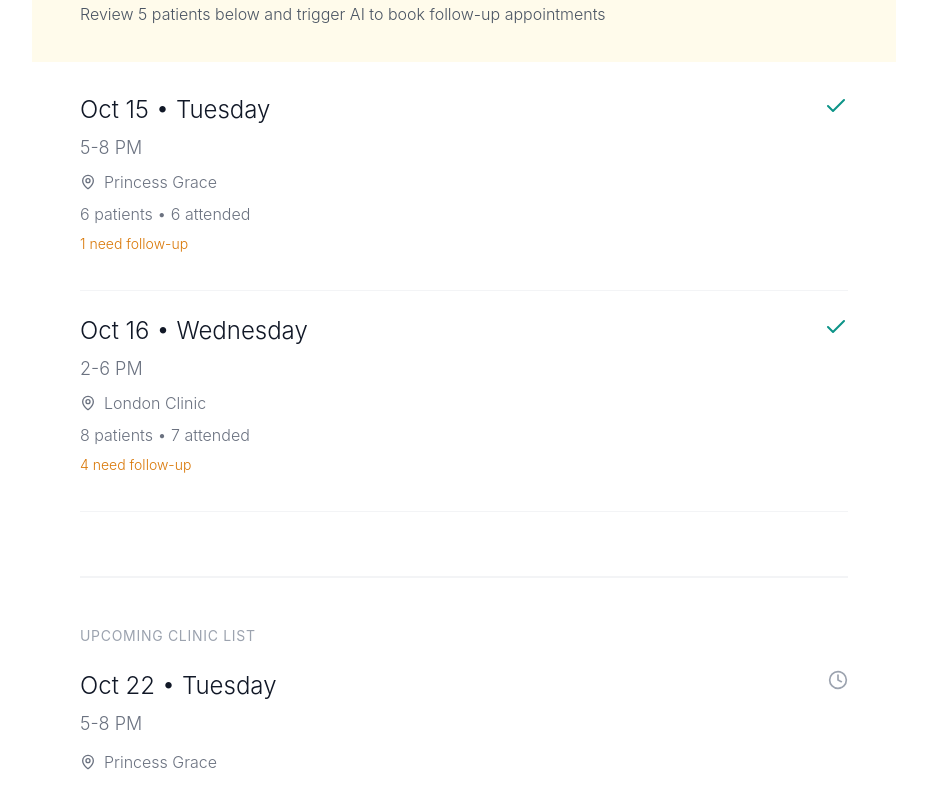
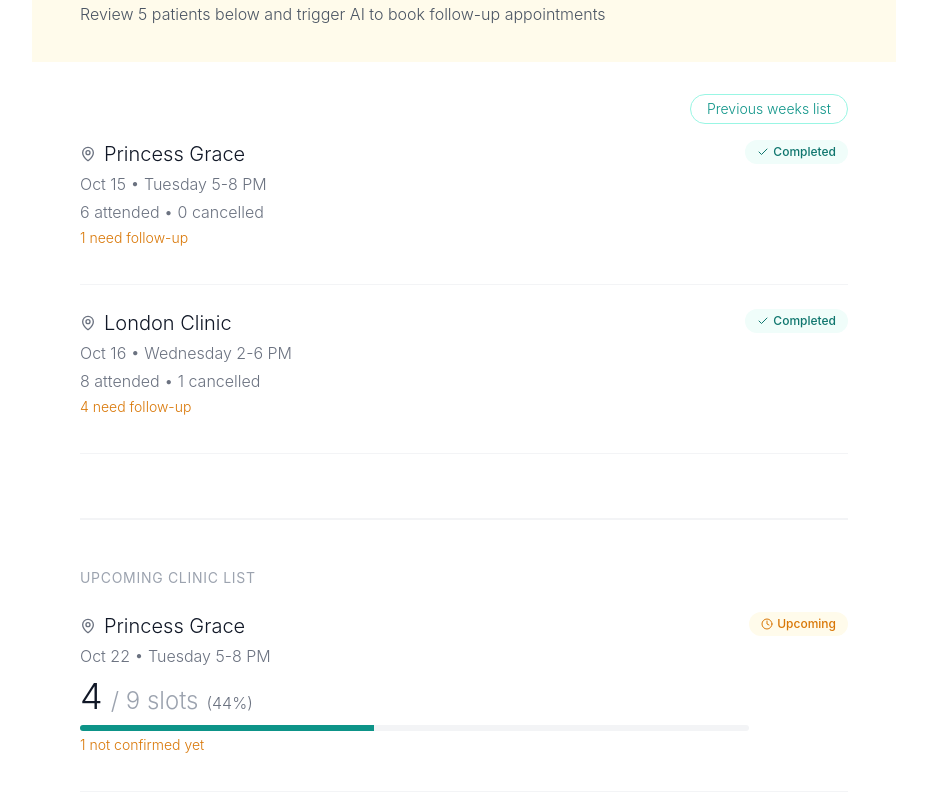
Before and after one commit to usrchnraj/minimal_dashboard_callai, a Next.js app: page /dashboard in a window 1280 px wide. Shown: the part 620-1415 px from the top of the page, without its empty margins (176-1103 px from the left). Built offline with nearby package versions, Linux system fonts and the light colour scheme.

Commit message:
Update doctor dashboard (filters, followup UI, patient details, 12hr time format)

```diff
--- a/app/api/clinics/completed/route.ts
+++ b/app/api/clinics/completed/route.ts
@@ -12,12 +12,49 @@ function formatTimeRange(start: string | null, end: string | null) {
   return `${fmt(start)} – ${fmt(end)}`;
 }
 
-export async function GET() {
-  // ✅ Lazy-load Neon only when executed at runtime
+export async function GET(req: Request) {
+  const url = new URL(req.url);
+  const mode = url.searchParams.get("mode"); // 'lastweek' or 'all'
+
   const { neon } = await import("@neondatabase/serverless");
   const sql = neon(process.env.DATABASE_URL!);
 
-  const rows = await sql/* sql */`
+  let rows;
+
+  if (mode === "lastweek") {
+    // ✅ Get only the two most recent distinct clinic dates (Tue + Wed only)
+    rows = await sql/* sql */`
+      WITH recent_clinic_dates AS (
+        SELECT DISTINCT appointment_date
+        FROM appointments
+        WHERE appointment_date <= CURRENT_DATE
+          AND EXTRACT(DOW FROM appointment_date) IN (2,3)
+        ORDER BY appointment_date DESC
+        LIMIT 2
+      )
+      SELECT
+        a.clinic_id,
+        a.appointment_date,
+        a.appointment_time,
+        a.insurance_company,
+        a.payment_method,
+        c.name AS clinic_name,
+        p.name AS patient_name,
+        p.phone AS patient_phone,
+        p.email AS patient_email,
+        p.reason_for_visit,
+        cs.start_time,
+        cs.end_time
+      FROM appointments a
+      JOIN clinics c ON a.clinic_id = c.id
+      JOIN patients p ON a.patient_id = p.id
+      LEFT JOIN clinic_schedule cs ON cs.clinic_id = c.id
+      WHERE a.appointment_date IN (SELECT appointment_date FROM recent_clinic_dates) AND a.status IN ('confirmed', 'completed', 'scheduled')
+      ORDER BY a.appointment_date ASC, a.appointment_time ASC;
+    `;
+  } else {
+    // 📜 Full historical completed list
+    rows = await sql/* sql */`
       SELECT
         a.clinic_id,
         a.appointment_date,
@@ -33,10 +70,11 @@ export async function GET() {
       JOIN clinics c ON a.clinic_id = c.id
       JOIN patients p ON a.patient_id = p.id
       LEFT JOIN clinic_schedule cs ON cs.clinic_id = c.id
-    WHERE a.appointment_date <= CURRENT_DATE
+      WHERE a.appointment_date <= CURRENT_DATE AND a.status IN ('confirmed', 'completed', 'scheduled')
       ORDER BY a.appointment_date ASC, a.appointment_time ASC
-    LIMIT 50;
+      LIMIT 100;
     `;
+  }
 
   const clinicsMap: Record<string, any> = {};
   for (const r of rows) {
@@ -64,7 +102,11 @@ export async function GET() {
       insurance,
       attended: true,
       needsFollowup: Math.random() > 0.6,
+      phone: r.patient_phone,
+      email: r.patient_email,
+      appointment_time: r.appointment_time,
     });
+
   }
 
   return NextResponse.json(Object.values(clinicsMap));
--- a/app/api/clinics/upcoming/route.ts
+++ b/app/api/clinics/upcoming/route.ts
@@ -32,8 +32,7 @@ export async function GET() {
     JOIN clinics c ON a.clinic_id = c.id
     JOIN patients p ON a.patient_id = p.id
     LEFT JOIN clinic_schedule cs ON cs.clinic_id = c.id
-    WHERE a.appointment_date > CURRENT_DATE
-    ORDER BY a.appointment_date ASC, a.appointment_time ASC
+    WHERE a.appointment_date > CURRENT_DATE AND a.status IN ('confirmed', 'completed', 'scheduled')
     LIMIT 50;
   `;
 
--- a/app/dashboard/page.tsx
+++ b/app/dashboard/page.tsx
@@ -5,6 +5,15 @@ import React, { useEffect, useState } from 'react';
 import { Phone, Check, AlertCircle, Clock, MapPin, ChevronRight, Calendar } from 'lucide-react';
 import Link from 'next/link';
 import { useRouter } from 'next/navigation';
+
+function formatTo12Hour(time: string | null | undefined) {
+  if (!time) return "";
+  const [hours, minutes] = time.split(":").map(Number);
+  const period = hours >= 12 ? "PM" : "AM";
+  const hr = ((hours + 11) % 12) + 1;
+  const min = minutes?.toString().padStart(2, "0") ?? "00";
+  return `${hr}:${min} ${period}`;
+}
 
 export default function DashboardPage() {
   const router = useRouter();
@@ -24,8 +33,15 @@ export default function DashboardPage() {
     'Elizabeth Clark': false,
   });
 
+  // track which option each patient selected
+  const [selectedPatientStatus, setSelectedPatientStatus] = useState<Record<string, string | null>>({});
+
   const [thisWeekClinics, setThisWeekClinics] = useState<any[]>([]);
   const [nextWeekClinics, setNextWeekClinics] = useState<any[]>([]);
+  const [showAllClinics, setShowAllClinics] = useState(false);
+  const [thisWeekClinicsFull, setThisWeekClinicsFull] = useState<any[]>([]);
+
+
 
   // ---- LIVE DATA TOGGLE + STATE (new, safe) ----
   const useLiveData = process.env.NEXT_PUBLIC_USE_LIVE_DATA === 'true';
@@ -34,11 +50,40 @@ export default function DashboardPage() {
 
   async function fetchClinics() {
     try {
+      const mode = showAllClinics ? "all" : "lastweek";
       const [completedRes, upcomingRes] = await Promise.all([
-        fetch('/api/clinics/completed', { cache: 'no-store' }),
+        fetch(`/api/clinics/completed?mode=${mode}`, { cache: "no-store" }),
         fetch('/api/clinics/upcoming', { cache: 'no-store' }),
       ]);
       const completed = await completedRes.json();
+
+
+      function filterLastWeekClinics(allClinics: any[]) {
+        return allClinics.filter((clinic: any) => {
+          const clinicDate = new Date(clinic.appointment_date || clinic.date);
+          const today = new Date();
+          const day = clinicDate.getDay(); // 0=Sun, 1=Mon, 2=Tue, etc.
+
+          const mondayThisWeek = new Date(today);
+          mondayThisWeek.setDate(today.getDate() - ((today.getDay() + 6) % 7));
+          const mondayLastWeek = new Date(mondayThisWeek);
+          mondayLastWeek.setDate(mondayThisWeek.getDate() - 7);
+          const sundayLastWeek = new Date(mondayLastWeek);
+          sundayLastWeek.setDate(mondayLastWeek.getDate() + 6);
+
+          return (
+            clinicDate >= mondayLastWeek &&
+            clinicDate <= sundayLastWeek &&
+            (day === 2 || day === 3)
+          );
+        });
+      }
+      // ✅ Filter completed clinics → only last week (Tue & Wed)
+      const filteredCompleted = filterLastWeekClinics(completed);
+      setThisWeekClinicsFull(Array.isArray(completed) ? completed : []);
+      setThisWeekClinics(Array.isArray(filteredCompleted) ? filteredCompleted : []);
+
+
       const upcoming = await upcomingRes.json();
 
       // Very defensive: only accept arrays
@@ -52,7 +97,7 @@ export default function DashboardPage() {
   }
 
   fetchClinics();
-}, [useLiveData]);
+}, [useLiveData, showAllClinics]);
 
   const handleLogout = async () => {
     await fetch('/api/logout', { method: 'POST' });
@@ -159,6 +204,115 @@ export default function DashboardPage() {
     }));
   };
 
+  // ============== PATIENT DETAIL VIEW (unchanged) ==============
+  if (selectedPatient) {
+    return (
+      <div className="min-h-screen bg-white p-6 md:p-12">
+        <div className="max-w-2xl mx-auto">
+          <button
+            onClick={() => setSelectedPatient(null)}
+            className="text-gray-400 hover:text-gray-600 mb-8 text-sm font-light"
+          >
+            ← Back
+          </button>
+
+          <div className="space-y-12">
+            <div>
+              <div className="text-5xl font-light text-gray-900 mb-2">
+                {selectedPatient.name}
+              </div>
+              <div className="text-xl text-gray-400 font-light">
+                {selectedPatient.age} years old
+              </div>
+            </div>
+
+            <div className="space-y-6">
+              {/* Appointment */}
+              <div>
+                <div className="text-xs text-gray-400 uppercase tracking-wider mb-1">Appointment</div>
+                <div className="text-2xl font-light text-gray-900">
+                  {selectedPatient.clinicDate} • {selectedPatient.clinicDay}
+                </div>
+                <div className="text-xl text-gray-500 font-light mt-1">
+                  {formatTo12Hour(selectedPatient.appointmentTime || selectedPatient.time)} • {selectedPatient.clinic}
+                </div>
+              </div>
+
+              {/* Reason */}
+              <div>
+                <div className="text-xs text-gray-400 uppercase tracking-wider mb-1">Reason</div>
+                <div className="text-2xl font-light text-gray-900">
+                  {selectedPatient.reason}
+                </div>
+              </div>
+
+              {/* Insurance + Type */}
+              <div className="grid grid-cols-2 gap-6">
+                <div>
+                  <div className="text-xs text-gray-400 uppercase tracking-wider mb-1">Insurance</div>
+                  <div className="text-xl font-light text-gray-900">
+                    {selectedPatient.insurance}
+                  </div>
+                </div>
+                <div>
+                  <div className="text-xs text-gray-400 uppercase tracking-wider mb-1">Type</div>
+                  <div className="text-xl font-light text-gray-900">
+                    {selectedPatient.type}
+                  </div>
+                </div>
+              </div>
+
+              {/* Contact Details */}
+              <div className="grid grid-cols-2 gap-6 pt-4 border-t border-gray-100">
+                <div>
+                  <div className="text-xs text-gray-400 uppercase tracking-wider mb-1">Phone Number</div>
+                  <div className="text-xl font-light text-gray-900">
+                    {selectedPatient.phone || "Not provided"}
+                  </div>
+                </div>
+                {selectedPatient.email && (
+                  <div>
+                    <div className="text-xs text-gray-400 uppercase tracking-wider mb-1">Email ID</div>
+                    <div className="text-xl font-light text-gray-900">
+                      {selectedPatient.email}
+                    </div>
+                  </div>
+                )}
+              </div>
+            </div>
+
+            {selectedPatient.needsFollowup && (
+              <div className="pt-8 border-t border-gray-100">
+                {followUpScheduled[selectedPatient.name as keyof typeof followUpScheduled] ? (
+                  <div className="bg-teal-50 -mx-6 px-6 py-6 rounded-lg">
+                    <div className="text-lg text-teal-600 font-light">
+                      ✓ MRI follow-up scheduled
+                    </div>
+                    <div className="text-base text-gray-600 font-light mt-2">
+                      AI will call patient next week to book review appointment
+                    </div>
+                  </div>
+                ) : (
+                  <div>
+                    <div className="text-lg font-light text-gray-900 mb-4">
+                      MRI scan ready within 1 week
+                    </div>
+                    <button
+                      onClick={() => handleScheduleFollowup(selectedPatient.name)}
+                      className="text-gray-900 hover:text-teal-600 font-light underline text-lg"
+                    >
+                      Need follow-up?
+                    </button>
+                  </div>
+                )}
+              </div>
+            )}
+          </div>
+        </div>
+      </div>
+    );
+  }
+
   // ============== CLINIC DETAIL VIEW (unchanged) ==============
   if (selectedClinic) {
     const clinic = selectedClinic;
@@ -233,7 +387,7 @@ export default function DashboardPage() {
             {clinic.patients.map((patient: any, idx: number) => (
               <button
                 key={idx}
-                onClick={() => setSelectedPatient({ ...patient, clinic: clinic.location, clinicDay: clinic.day, clinicDate: clinic.date })}
+                onClick={() => setSelectedPatient({ ...patient, clinic: clinic.location, clinicDay: clinic.day, clinicDate: clinic.date, appointmentTime: patient.appointment_time, })}
                 className="w-full text-left group"
               >
                 <div className="flex items-start justify-between pb-4 border-b border-gray-100 group-hover:border-gray-300 transition-colors">
@@ -250,25 +404,44 @@ export default function DashboardPage() {
                       {patient.reason} • {formatInsurance(patient.insurance_company, patient.payment_method)}
                     </div>
 
-                    {isCompleted && patient.needsFollowup && (
-                      <div className="mt-2">
-                        {followUpScheduled[patient.name as keyof typeof followUpScheduled] ? (
-                          <div className="text-sm text-teal-600 font-light">
-                            MRI follow-up scheduled
-                          </div>
-                        ) : (
+                    {isCompleted && (
+                      <div className="mt-2 flex gap-4 text-sm font-light">
+                        {["followup", "no_followup", "no_show"].map((status) => {
+                          const isSelected = selectedPatientStatus[patient.name] === status;
+                          const baseStyle = "cursor-pointer underline transition-colors";
+                          let color = "text-gray-400 hover:text-gray-600";
+
+                          if (isSelected) {
+                            if (status === "followup") color = "text-teal-600 font-medium";
+                            if (status === "no_followup") color = "text-gray-600 font-medium";
+                            if (status === "no_show") color = "text-red-500 font-medium";
+                          }
+
+                          const labelMap: Record<string, string> = {
+                            followup: "Need follow-up?",
+                            no_followup: "No follow-up required",
+                            no_show: "No show",
+                          };
+
+                          return (
                             <span
+                              key={status}
                               onClick={(e) => {
                                 e.stopPropagation();
-                              handleScheduleFollowup(patient.name);
+                                setSelectedPatientStatus((prev) => ({
+                                  ...prev,
+                                  [patient.name]: prev[patient.name] === status ? null : status,
+                                }));
                               }}
-                            className="cursor-pointer text-sm text-gray-900 font-light underline hover:text-teal-600"
+                              className={`${baseStyle} ${color}`}
                             >
-                            Need follow-up?
+                              {labelMap[status]}
                             </span>
-                        )}
+                          );
+                        })}
                       </div>
                     )}
+
                   </div>
                   <div>
                     {isCompleted ? (
@@ -294,96 +467,13 @@ export default function DashboardPage() {
     );
   }
 
-  // ============== PATIENT DETAIL VIEW (unchanged) ==============
-  if (selectedPatient) {
-    return (
-      <div className="min-h-screen bg-white p-6 md:p-12">
-        <div className="max-w-2xl mx-auto">
-          <button
-            onClick={() => setSelectedPatient(null)}
-            className="text-gray-400 hover:text-gray-600 mb-8 text-sm font-light"
-          >
-            ← Back
-          </button>
-
-          <div className="space-y-12">
-            <div>
-              <div className="text-5xl font-light text-gray-900 mb-2">
-                {selectedPatient.name}
-              </div>
-              <div className="text-xl text-gray-400 font-light">
-                {selectedPatient.age} years old
-              </div>
-            </div>
-
-            <div className="space-y-6">
-              <div>
-                <div className="text-xs text-gray-400 uppercase tracking-wider mb-1">Appointment</div>
-                <div className="text-2xl font-light text-gray-900">
-                  {selectedPatient.clinicDate} • {selectedPatient.clinicDay}
-                </div>
-                <div className="text-xl text-gray-500 font-light mt-1">
-                  {selectedPatient.time} • {selectedPatient.clinic}
-                </div>
-              </div>
-
-              <div>
-                <div className="text-xs text-gray-400 uppercase tracking-wider mb-1">Reason</div>
-                <div className="text-2xl font-light text-gray-900">
-                  {selectedPatient.reason}
-                </div>
-              </div>
-
-              <div className="grid grid-cols-2 gap-6">
-                <div>
-                  <div className="text-xs text-gray-400 uppercase tracking-wider mb-1">Insurance</div>
-                  <div className="text-xl font-light text-gray-900">
-                    {selectedPatient.insurance}
-                  </div>
-                </div>
-                <div>
-                  <div className="text-xs text-gray-400 uppercase tracking-wider mb-1">Type</div>
-                  <div className="text-xl font-light text-gray-900">
-                    {selectedPatient.type}
-                  </div>
-                </div>
-              </div>
-            </div>
-
-            {selectedPatient.needsFollowup && (
-              <div className="pt-8 border-t border-gray-100">
-                {followUpScheduled[selectedPatient.name as keyof typeof followUpScheduled] ? (
-                  <div className="bg-teal-50 -mx-6 px-6 py-6 rounded-lg">
-                    <div className="text-lg text-teal-600 font-light">
-                      ✓ MRI follow-up scheduled
-                    </div>
-                    <div className="text-base text-gray-600 font-light mt-2">
-                      AI will call patient next week to book review appointment
-                    </div>
-                  </div>
-                ) : (
-                  <div>
-                    <div className="text-lg font-light text-gray-900 mb-4">
-                      MRI scan ready within 1 week
-                    </div>
-                    <button
-                      onClick={() => handleScheduleFollowup(selectedPatient.name)}
-                      className="text-gray-900 hover:text-teal-600 font-light underline text-lg"
-                    >
-                      Need follow-up?
-                    </button>
-                  </div>
-                )}
-              </div>
-            )}
-          </div>
-        </div>
-      </div>
-    );
-  }
-
   // ============== HOME VIEW (unchanged visual; live-data aware) ==============
-  const displayThisWeek = useLiveData && thisWeekClinics.length > 0 ? thisWeekClinics : fallbackThisWeekClinics;
+  const displayThisWeek =
+  showAllClinics
+    ? thisWeekClinicsFull
+    : useLiveData && thisWeekClinics.length > 0
+    ? thisWeekClinics
+    : fallbackThisWeekClinics;
   const displayNextWeek = useLiveData && nextWeekClinics.length > 0 ? nextWeekClinics : fallbackNextWeekClinics;
 
   return (
@@ -470,6 +560,17 @@ export default function DashboardPage() {
             </div>
           )}
 
+          {/* 🔘 Toggle Historical Clinics */}
+          <div className="flex justify-end mb-4">
+            <button
+              onClick={() => setShowAllClinics((prev: boolean) => !prev)}
+              className="text-sm text-teal-600 hover:text-teal-700 border border-teal-200 rounded-full px-4 py-1 font-light transition-colors"
+            >
+              {showAllClinics ? 'Hide previous weeks' : 'Previous weeks list'}
+            </button>
+          </div>
+
+
           <div className="space-y-6">
             {displayThisWeek.map((clinic: any, idx: number) => {
               // defensive: ensure array
@@ -487,27 +588,30 @@ export default function DashboardPage() {
                   <div className="pb-6 border-b border-gray-100 group-hover:border-gray-300 transition-colors">
                     <div className="flex items-start justify-between mb-3">
                       <div className="flex-1">
-                        <div className="text-2xl font-light text-gray-900 mb-2 group-hover:text-teal-600 transition-colors">
-                          {clinic.date} • {clinic.day}
+                        <div className="flex items-center gap-2 mb-1">
+                          <MapPin className="w-4 h-4 text-gray-500" />
+                        <div className="text-xl font-light text-gray-900 group-hover:text-teal-600 transition-colors">
+                          {clinic.location}
                         </div>
-                        <div className="text-lg text-gray-500 font-light mb-2">
-                          {clinic.time}
                       </div>
-                        <div className="flex items-center gap-2 text-base text-gray-500 font-light mb-2">
-                          <MapPin className="w-4 h-4" />
-                          <span>{clinic.location}</span>
+
+                      <div className="text-base text-gray-500 font-light mb-1">
+                        {clinic.date} • {clinic.day} {clinic.time}
                       </div>
                       <div className="text-base text-gray-500 font-light">
-                          {patients.length} patients • {patients.filter((p: any) => p.attended).length} attended
+                        {patients.length} attended • {patients.filter((p: any) => !p.attended).length} cancelled
                       </div>
+
                       {followupNeeded > 0 && (
-                          <div className="mt-2 text-sm text-amber-600 font-light">
+                        <div className="mt-1 text-sm text-amber-600 font-light">
                           {followupNeeded} need follow-up
                         </div>
                       )}
                     </div>
-                      <div>
-                        <Check className="w-6 h-6 text-teal-600" />
+
+                    {/* ✅ Completed Badge */}
+                    <div className="bg-teal-50 text-teal-700 text-xs font-medium px-3 py-1 rounded-full flex items-center gap-1">
+                      <Check className="w-3 h-3" /> Completed
                     </div>
                   </div>
                 </div>
@@ -530,6 +634,62 @@ export default function DashboardPage() {
               const booked = Number(clinic.patientsBooked || 0);
               const total = Math.max(1, Number(clinic.slotsTotal || 0));
               const fillPercentage = Math.round((booked / total) * 100);
+
+              return (
+                <button
+                  key={idx}
+                  onClick={() => setSelectedClinic(clinic)}
+                  className="w-full text-left group"
+                >
+                  <div className="pb-6 border-b border-gray-100 group-hover:border-gray-300 transition-colors">
+                    <div className="flex items-start justify-between mb-3">
+                      <div className="flex-1">
+                        <div className="flex items-center gap-2 mb-1">
+                          <MapPin className="w-4 h-4 text-gray-500" />
+                          <div className="text-xl font-light text-gray-900 group-hover:text-teal-600 transition-colors">
+                            {clinic.location}
+                          </div>
+                        </div>
+
+                        <div className="text-base text-gray-500 font-light mb-2">
+                          {clinic.date} • {clinic.day} {clinic.time}
+                        </div>
+
+                        <div className="flex items-baseline gap-2 mb-2">
+                        <div className="text-4xl font-light text-gray-900">
+                          {booked}
+                        </div>
+                        <div className="text-2xl text-gray-400 font-light">
+                          / {total} slots
+                        </div>
+                        <div className="text-base text-gray-500 font-light">
+                          ({fillPercentage}%)
+                        </div>
+                      </div>
+
+                      <div className="w-full bg-gray-100 h-1.5 rounded-full overflow-hidden mb-1">
+                        <div
+                          className="bg-teal-600 h-full transition-all"
+                          style={{ width: `${fillPercentage}%` }}
+                      />
+                      </div>
+
+                      {unconfirmed > 0 && (
+                        <div className="text-sm text-amber-600 font-light">
+                          {unconfirmed} not confirmed yet
+                        </div>
+                      )}
+                    </div>
+
+                    {/* ⏱ Upcoming Badge */}
+                    <div className="bg-amber-50 text-amber-600 text-xs font-medium px-3 py-1 rounded-full flex items-center gap-1">
+                    <Clock className="w-3 h-3" /> Upcoming
+                      </div>
+                      </div>
+                      </div>
+                      </button>
+                    );
+
 
               return (
                 <button
```
Lines whose indentation alone changed are shown as unchanged.
